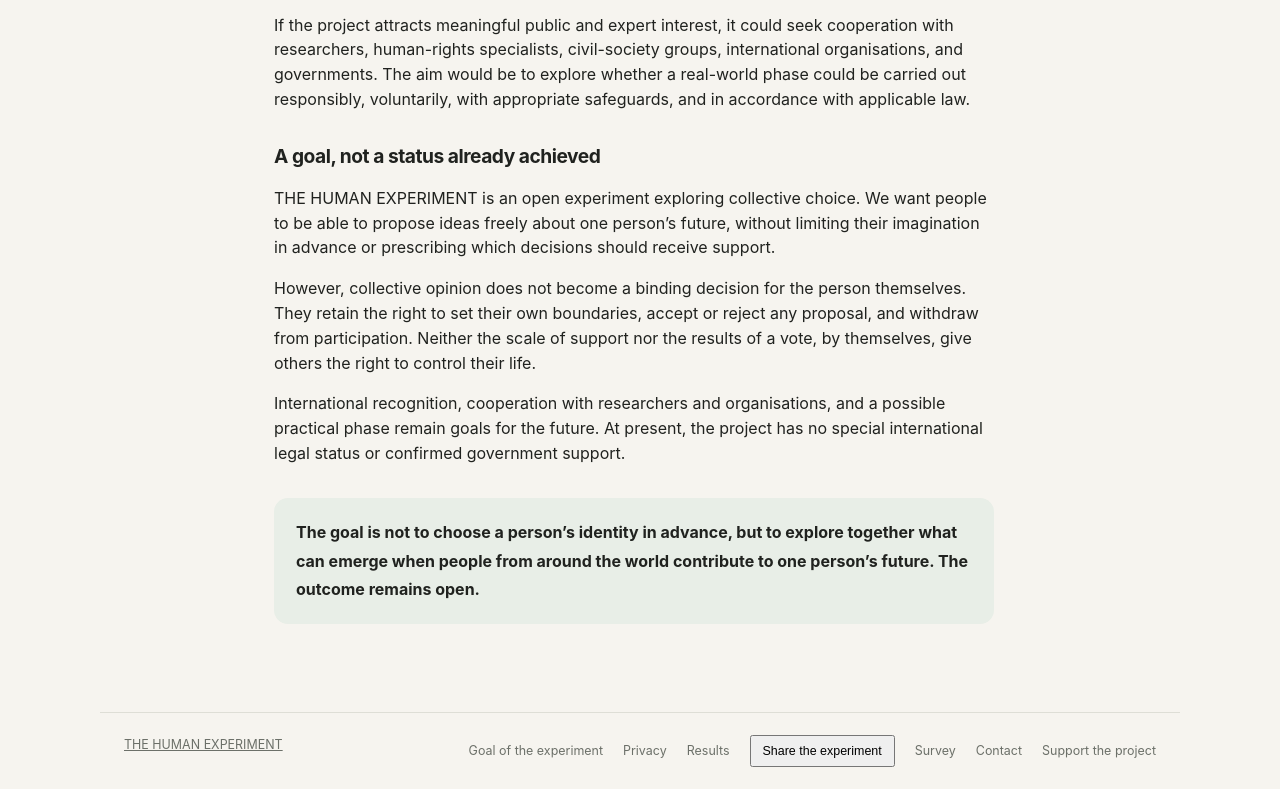
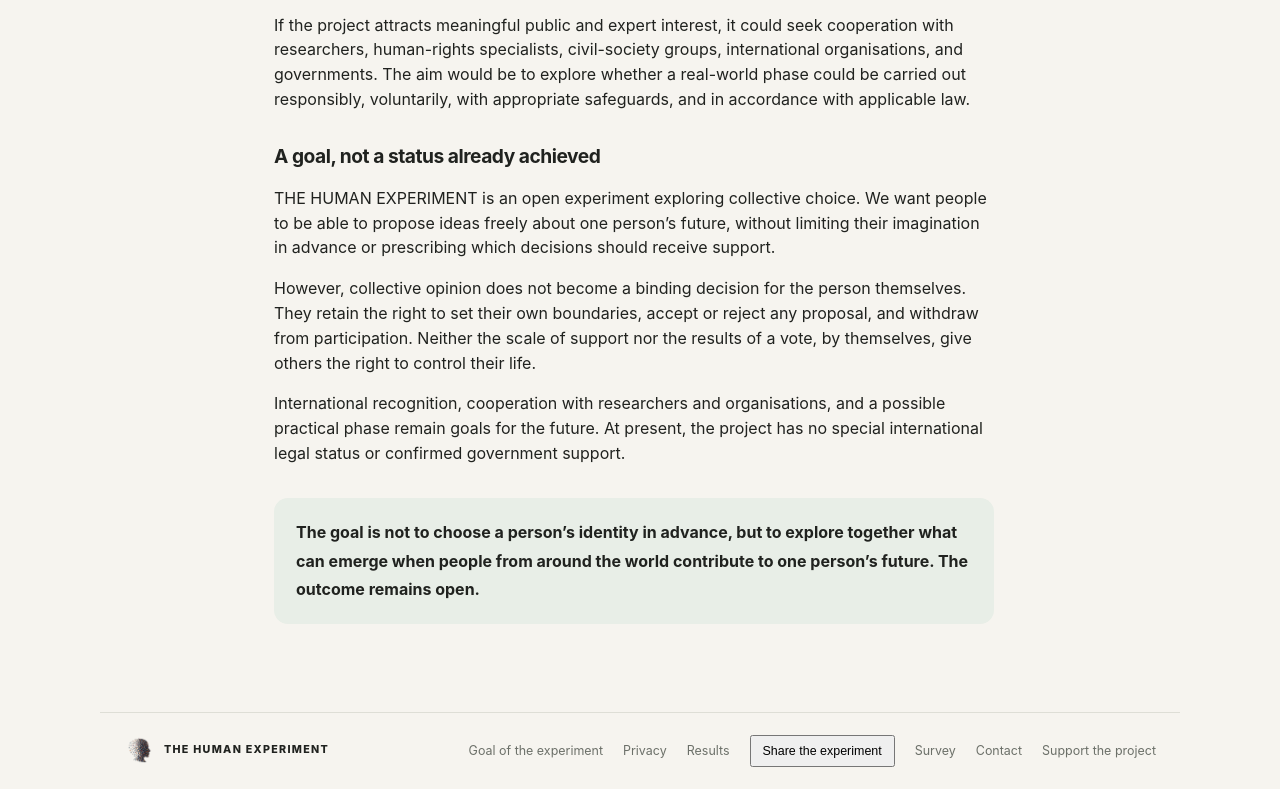
Before and after one commit to cejbulovje/The-human-experiment, a website: page public/goal.html in a window 1280 px wide. Shown: the part 1938-2727 px from the top of the page. Drawn offline with Linux system fonts and the light colour scheme.

Commit message:
Align footer brand and add small logo

```diff
--- a/public/goal.html
+++ b/public/goal.html
@@ -48,6 +48,6 @@
     <p data-t="principles">THE HUMAN EXPERIMENT is an open experiment. We want people to be able to express a broad range of ideas about one person’s future, without limiting their imagination in advance or prescribing what they should suggest. Whatever picture or collective choice emerges, it does not override the central person’s freedom. They retain the right to set boundaries, accept or reject any proposal, and leave at any time. The range of ideas may be wide; any real-world participation remains voluntary. The project does not currently have a special international legal status or confirmed government backing. International recognition, cooperation, and a possible practical phase are ambitions for the future, not achievements already secured.</p>
     <p class="goal-note" data-t="closing">We begin with one question, but we create the answer together. Every participant adds their own perspective. The more people take part, the more diverse the collective picture can become. Join THE HUMAN EXPERIMENT. Express your view and become part of an experiment whose outcome is not predetermined.</p>
   </main>
-  <footer class="footer"><a class="footer-home" href="/" aria-label="THE HUMAN EXPERIMENT home">THE HUMAN EXPERIMENT</a><nav class="footer-links" aria-label="Project links"><a href="/goal.html" data-menu="goal">Goal of the experiment</a><a href="/privacy.html" data-menu="privacy">Privacy</a><a href="/results.html" data-menu="results">Results</a><button class="footer-share" type="button" data-site-share data-menu="share">Share the experiment</button><a href="/" data-menu="survey">Survey</a><a href="mailto:mankindexperiment@gmail.com" data-menu="contact">Contact</a><a href="mailto:mankindexperiment@gmail.com?subject=Support%20THE%20HUMAN%20EXPERIMENT" data-menu="support">Support the project</a></nav></footer>
+  <footer class="footer"><a class="brand-lockup footer-brand" href="/" aria-label="THE HUMAN EXPERIMENT home"><img src="/logo-human-crowd.webp" alt="" class="brand-mark"><span class="wordmark">THE HUMAN EXPERIMENT</span></a><nav class="footer-links" aria-label="Project links"><a href="/goal.html" data-menu="goal">Goal of the experiment</a><a href="/privacy.html" data-menu="privacy">Privacy</a><a href="/results.html" data-menu="results">Results</a><button class="footer-share" type="button" data-site-share data-menu="share">Share the experiment</button><a href="/" data-menu="survey">Survey</a><a href="mailto:mankindexperiment@gmail.com" data-menu="contact">Contact</a><a href="mailto:mankindexperiment@gmail.com?subject=Support%20THE%20HUMAN%20EXPERIMENT" data-menu="support">Support the project</a></nav></footer>
 </body>
 </html>
```
